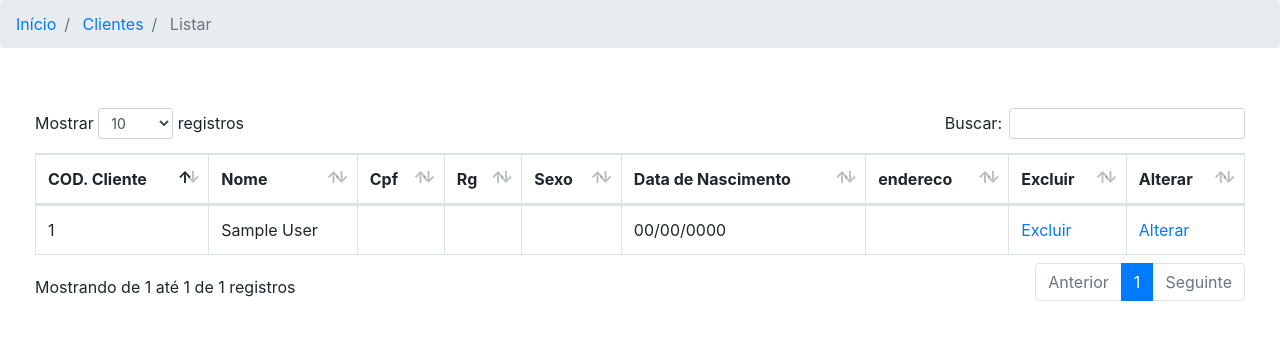
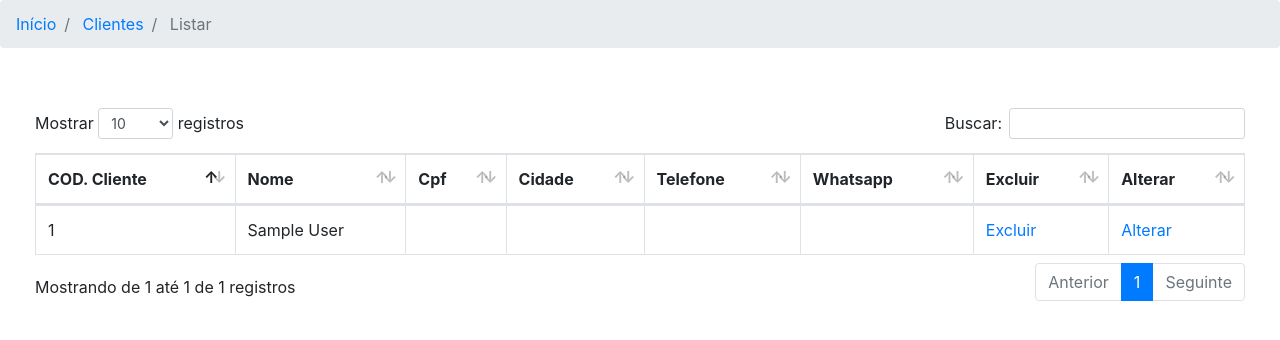
Before and after one commit to hncpedro95/CBJK, a PHP site: page /visao/listarClientes.php in a window 1280 px wide. Shown: the top 340 px of the page. Run offline with PHP 8.4, Linux system fonts and the light colour scheme; the visitor is signed in with stand-in values (Sample User, id 1); data that the repository does not hold is empty.

Commit message:
Cadastro e listagem de cliente atualizado...

```diff
--- a/modelo/Cliente.php
+++ b/modelo/Cliente.php
@@ -5,7 +5,6 @@
     private $idCliente;
     private $nome;
     private $cpf;
-    private $dataNascimento;
     private $endereco;
     private $id_usuario;
     private $numero;
@@ -18,12 +17,10 @@
 
 
 
-        function __construct($nome,$cpf,$rg,$dataNascimento,$endereco,$sexo, $numero, $complemento, $estado, $cidade,
+        function __construct($nome,$cpf, $endereco, $numero, $complemento, $estado, $cidade,
                 $telefone, $celular, $whatsapp) {
         $this->nome = $nome;
         $this->cpf = $cpf;
-        $this->rg = $rg;
-        $this->dataNascimento = $dataNascimento;
         $this->endereco = $endereco;
         $this->numero = $numero;
         $this->complemento = $complemento;
@@ -35,6 +32,26 @@
 
 
     }
+    function getIdCliente() {
+        return $this->idCliente;
+    }
+
+    function getNome() {
+        return $this->nome;
+    }
+
+    function getCpf() {
+        return $this->cpf;
+    }
+
+    function getEndereco() {
+        return $this->endereco;
+    }
+
+    function getId_usuario() {
+        return $this->id_usuario;
+    }
+
     function getNumero() {
         return $this->numero;
     }
@@ -61,6 +78,26 @@
 
     function getWhatsapp() {
         return $this->whatsapp;
+    }
+
+    function setIdCliente($idCliente) {
+        $this->idCliente = $idCliente;
+    }
+
+    function setNome($nome) {
+        $this->nome = $nome;
+    }
+
+    function setCpf($cpf) {
+        $this->cpf = $cpf;
+    }
+
+    function setEndereco($endereco) {
+        $this->endereco = $endereco;
+    }
+
+    function setId_usuario($id_usuario) {
+        $this->id_usuario = $id_usuario;
     }
 
     function setNumero($numero) {
@@ -91,69 +128,7 @@
         $this->whatsapp = $whatsapp;
     }
 
-        function getIdCliente() {
-        return $this->idCliente;
-    }
 
-    function getNome() {
-        return $this->nome;
-    }
-
-    function getCpf() {
-        return $this->cpf;
-    }
-
-    function getRg() {
-        return $this->rg;
-    }
-
-    function getDataNascimento() {
-        return $this->dataNascimento;
-    }
-
-    function getEndereco() {
-        return $this->endereco;
-    }
-
-    function getSexo() {
-        return $this->sexo;
-    }
-
-    function setIdCliente($idCliente) {
-        $this->idCliente = $idCliente;
-    }
-
-    function setNome($nome) {
-        $this->nome = $nome;
-    }
-
-    function setCpf($cpf) {
-        $this->cpf = $cpf;
-    }
-
-    function setRg($rg) {
-        $this->rg = $rg;
-    }
-
-    function setDataNascimento($dataNascimento) {
-        $this->dataNascimento = $dataNascimento;
-    }
-
-    function setEndereco($endereco) {
-        $this->endereco = $endereco;
-    }
-
-    function setSexo($sexo) {
-        $this->sexo = $sexo;
-    }
-
-    function getId_usuario() {
-        return $this->id_usuario;
-    }
-
-    function setId_usuario($id_usuario) {
-        $this->id_usuario = $id_usuario;
-    }
 }
 
 ?>
--- a/modelo/ClienteDAO.php
+++ b/modelo/ClienteDAO.php
@@ -33,18 +33,16 @@
     public function cadastrar(Cliente $cliente) {
 
     try {
-//        var_dump($cliente);
-        $sql = "INSERT INTO `cliente`(`nome`, `cpf`, `rg`, `dt_nascimento`, `endereco`, `sexo`, `numero`, `complemento`, `estado`, `cidade`,"
-                . "`telefone`, `celular`, `whatsapp`,) "
-                    . "VALUES (:nome,:cpf,:rg,:dtNascimento,:endereco, :sexo, :numero, :complemento, :estado, :cidade, :telefone,"
-                . ":celular, :whatsapp,)";
-//        echo $sql;
+        var_dump($cliente);
+        $sql = "INSERT INTO `cliente`(`nome`, `cpf`, `endereco`, `numero`, `complemento`, `estado`, `cidade`,"
+                . "`telefone`, `celular`, `whatsapp`, `id_usuario`) "
+                    . "VALUES (:nome,:cpf, :endereco, :numero, :complemento, :estado, :cidade, :telefone,"
+                . ":celular, :whatsapp, :id_usuario)";
+        echo $sql;
 //        exit();
             $stm = $this->pdo->prepare($sql);
             $stm->bindValue("nome", $cliente->getNome());
             $stm->bindValue("cpf", $cliente->getCpf());
-            $stm->bindValue("rg", $cliente->getRg());
-            $stm->bindValue("dtNascimento", $cliente->getDataNascimento());
             $stm->bindValue("endereco", $cliente->getEndereco());
             $stm->bindValue("numero", $cliente->getNumero());
             $stm->bindValue("complemento", $cliente->getComplemento());
@@ -52,8 +50,9 @@
             $stm->bindValue("cidade", $cliente->getCidade());
             $stm->bindValue("telefone", $cliente->getTelefone());
             $stm->bindValue("celular", $cliente->getCelular());
+            $stm->bindValue("celular", $cliente->getCelular());
             $stm->bindValue("whatsapp", $cliente->getWhatsapp());
-//            $stm->bindValue("id_usuario", $cliente->getId_usuario());
+            $stm->bindValue("id_usuario", $cliente->getId_usuario());
             return $stm->execute();
         } catch (PDOException $exc) {
             echo $exc->getMessage();
@@ -80,7 +79,7 @@
     public function getCliente($idCliente) {
          try {
             $sql="SELECT "
-                . "`id_cliente`, `nome`, `cpf`, `rg`, `dt_nascimento`, `sexo`, `endereco` "
+                . "`id_cliente`, `nome`, `cpf`, `endereco`, `numero`, `complemento`,`estado`, `cidade`, `telefone`, `celular`, `whatasapp` "
                 . "FROM `cliente` "
                 . "WHERE id_cliente=:idCliente";
             $stm = $this->pdo->prepare($sql);
@@ -102,13 +101,22 @@
          try {
             $sql = "UPDATE `cliente` SET "
                     . "`nome`=:nome,`cpf`=:cpf, "
-                    . "`rg`=:rg,`dt_nascimento`=:dataNascimento "
+                    . "`endereco`=:endereco "
+                    . "`numero`=:numero, `complemento`=:complemento "
+                    . "`estado`=:estado, `cidade`=:cidade "
+                    . "`telefone`=:telefone, `celular`=:celular, `whatsapp`=:whatsapp "
                     . "WHERE `id_cliente`=:idCliente";
             $stm = $this->pdo->prepare($sql);
             $stm->bindValue("nome", $cliente->getNome());
             $stm->bindValue("cpf", $cliente->getCpf());
-            $stm->bindValue("rg", $cliente->getRg());
-            $stm->bindValue("dataNascimento", $cliente->getDataNascimento());
+            $stm->bindValue("endereco", $cliente->getEndereco());
+            $stm->bindValue("numero", $cliente->getNumero());
+            $stm->bindValue("complemento", $cliente->getComplemento());
+            $stm->bindValue("estado", $cliente->getEstado());
+            $stm->bindValue("cidade", $cliente->getCidade());
+            $stm->bindValue("telefone", $cliente->getTelefone());
+            $stm->bindValue("celular", $cliente->getCelular());
+            $stm->bindValue("whatsapp", $cliente->getWhatsapp());
             $stm->bindValue("idCliente", $cliente->getIdCliente());
             return $stm->execute();
         } catch (PDOException $exc) {
--- a/visao/listarClientes.php
+++ b/visao/listarClientes.php
@@ -52,10 +52,9 @@
                             <th>COD. Cliente</th>
                             <th>Nome</th>
                             <th>Cpf</th>
-                            <th>Rg</th>
-                            <th>Sexo</th>
-                            <th>Data de Nascimento</th>
-                            <th>endereco</th>
+                            <th>Cidade</th>
+                            <th>Telefone</th>
+                            <th>Whatsapp</th>
                             <th>Excluir</th>
                             <th>Alterar</th>
                         </tr>
@@ -70,10 +69,9 @@
                         echo "  <td>{$cliente->id_cliente}</td>";
                         echo "  <td>{$cliente->nome}</td>";
                         echo "  <td>{$cliente->cpf}</td>";
-                        echo "  <td>{$cliente->rg}</td>";
-                        echo "  <td>{$cliente->sexo}</td>";
-                        echo "  <td>", dateUStoDateBR($cliente->dt_nascimento), "</td>";
-                        echo "  <td>{$cliente->endereco}</td>";
+                        echo "  <td>{$cliente->cidade}</td>";
+                        echo "  <td>{$cliente->telefone}</td>";
+                        echo "  <td>{$cliente->whatsapp}</td>";
                         echo "  <td><a href='../controle/excluirCliente.php?idcliente={$cliente->id_cliente}'>Excluir</a></td>";
                         echo "  <td><a href='formAlterarCliente.php?idcliente={$cliente->id_cliente}'>Alterar</a></td>";
                         echo "</tr>";
```
Also changed, not shown: controle/cadastrarCliente.php (+7 -8 lines), visao/formCadastrarCliente.php (+4 -4 lines).
